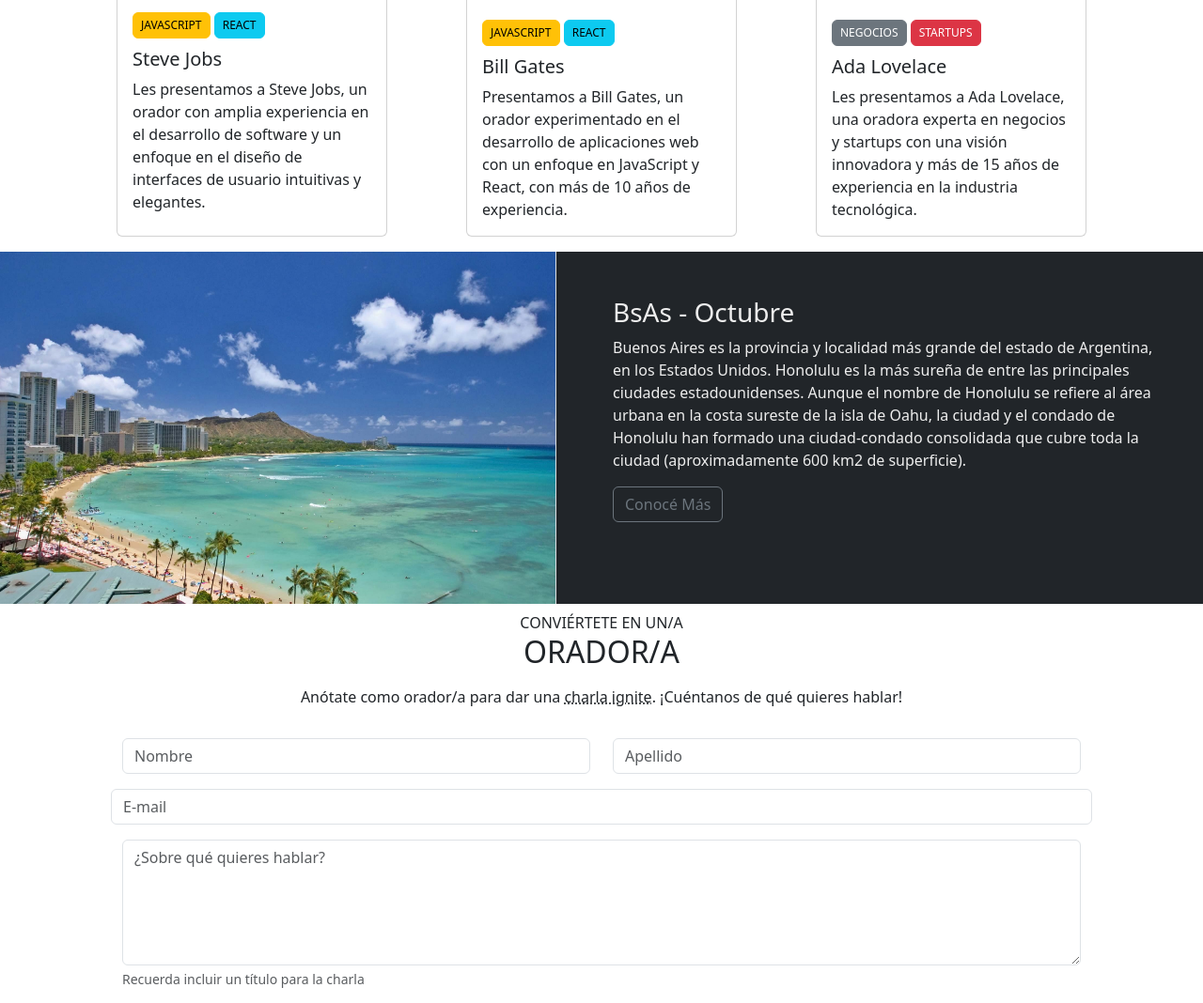
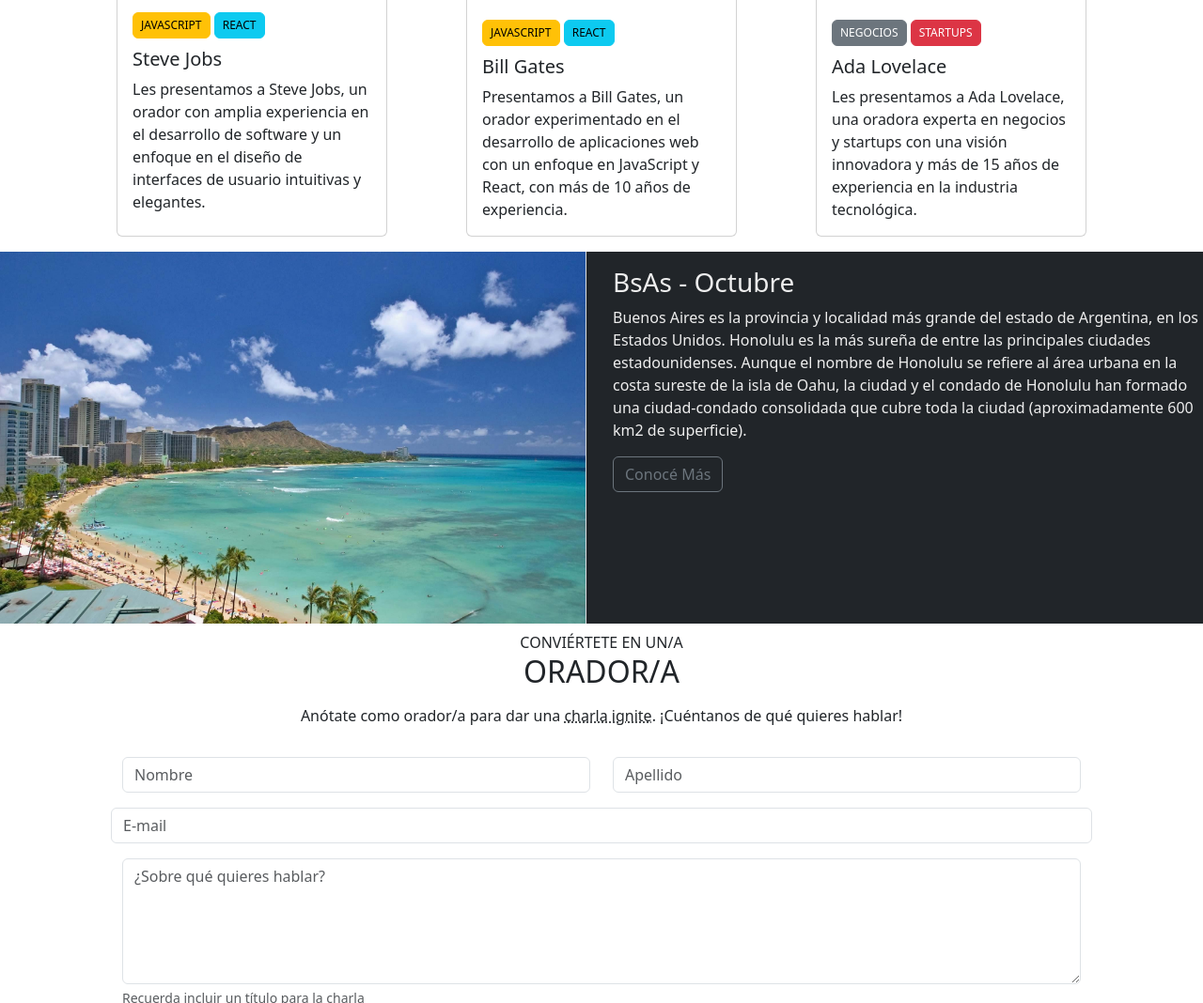
Before and after one commit to Seujumon/ConfBsAs, a plain HTML site: page index.html in a window 1280 px wide. Shown: the part 1424-2492 px from the top of the page at 94% size. Drawn offline with nearby package versions, Linux system fonts and the light colour scheme.

Commit message:
Cambio en el padding de la tarjeta con información de Honolulu. Al crecer el texto dentro de google Chrome, dejaba desacomodada la imágen del costado, por eso lo reduje de p-5 a p-3

```diff
--- a/css/styles.css
+++ b/css/styles.css
@@ -1,3 +1,4 @@
+
 header{
 	color: #eee;
 }
--- a/index.html
+++ b/index.html
@@ -154,7 +154,7 @@
 				<div class="col-lg ">
 					<img class="img-fluid border-end" src="img/honolulu.jpg" alt="Foto playa de Honolulu">
 				</div>
-				<div class="col-lg p-5">
+				<div class="col-lg p-3">
 					<h3>BsAs - Octubre </h3>
 					<p>Buenos Aires es la provincia y localidad más grande del estado de Argentina, en los Estados Unidos. Honolulu es la más sureña de entre las principales ciudades estadounidenses. Aunque el nombre de Honolulu se refiere al área urbana en la costa sureste de la isla de Oahu, la ciudad y el condado de Honolulu han formado una ciudad-condado consolidada que cubre toda la ciudad (aproximadamente 600 km2 de superficie).</p>
 					<button type="button" class="btn btn-outline-secondary">Conocé Más</button>
```
